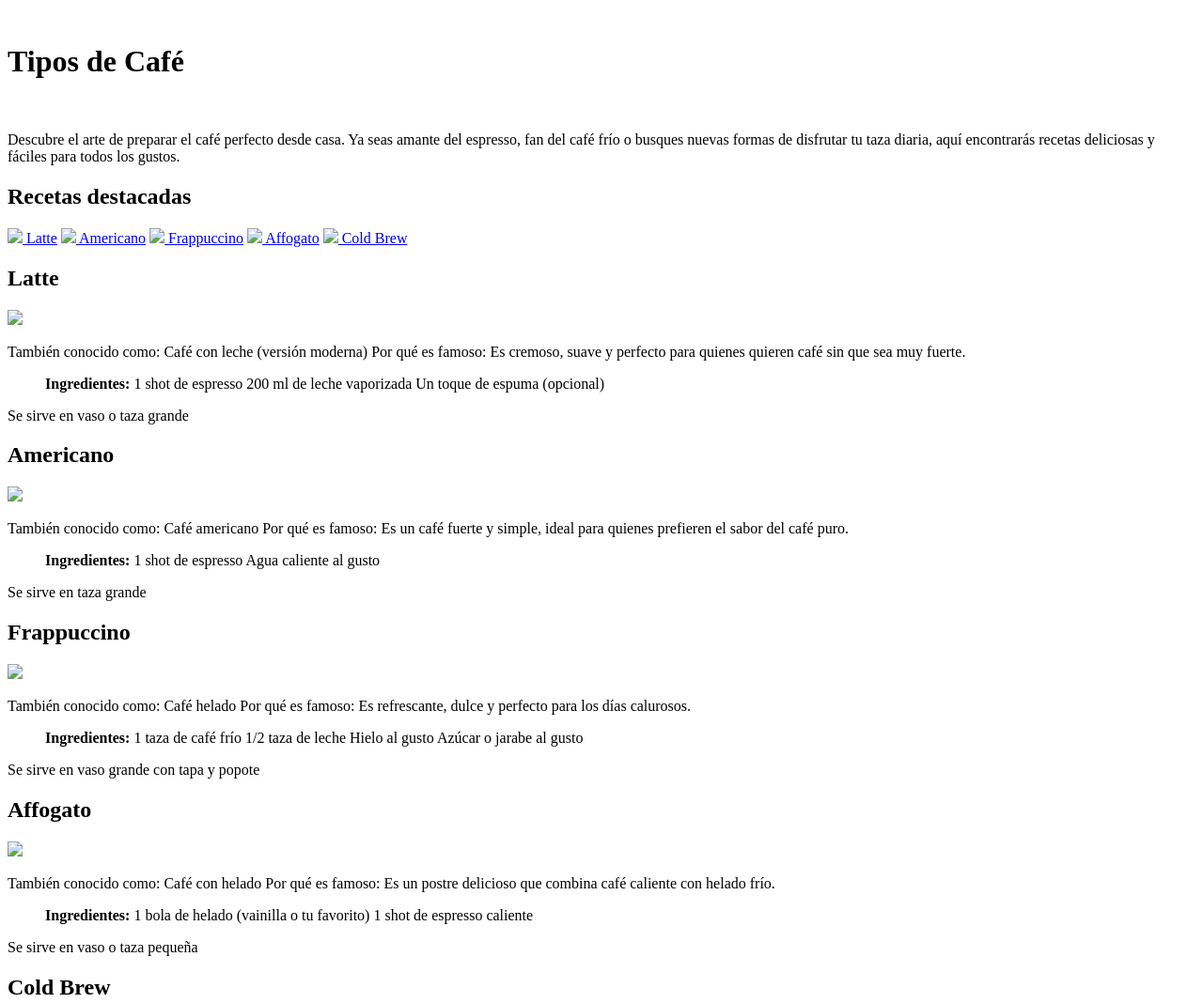
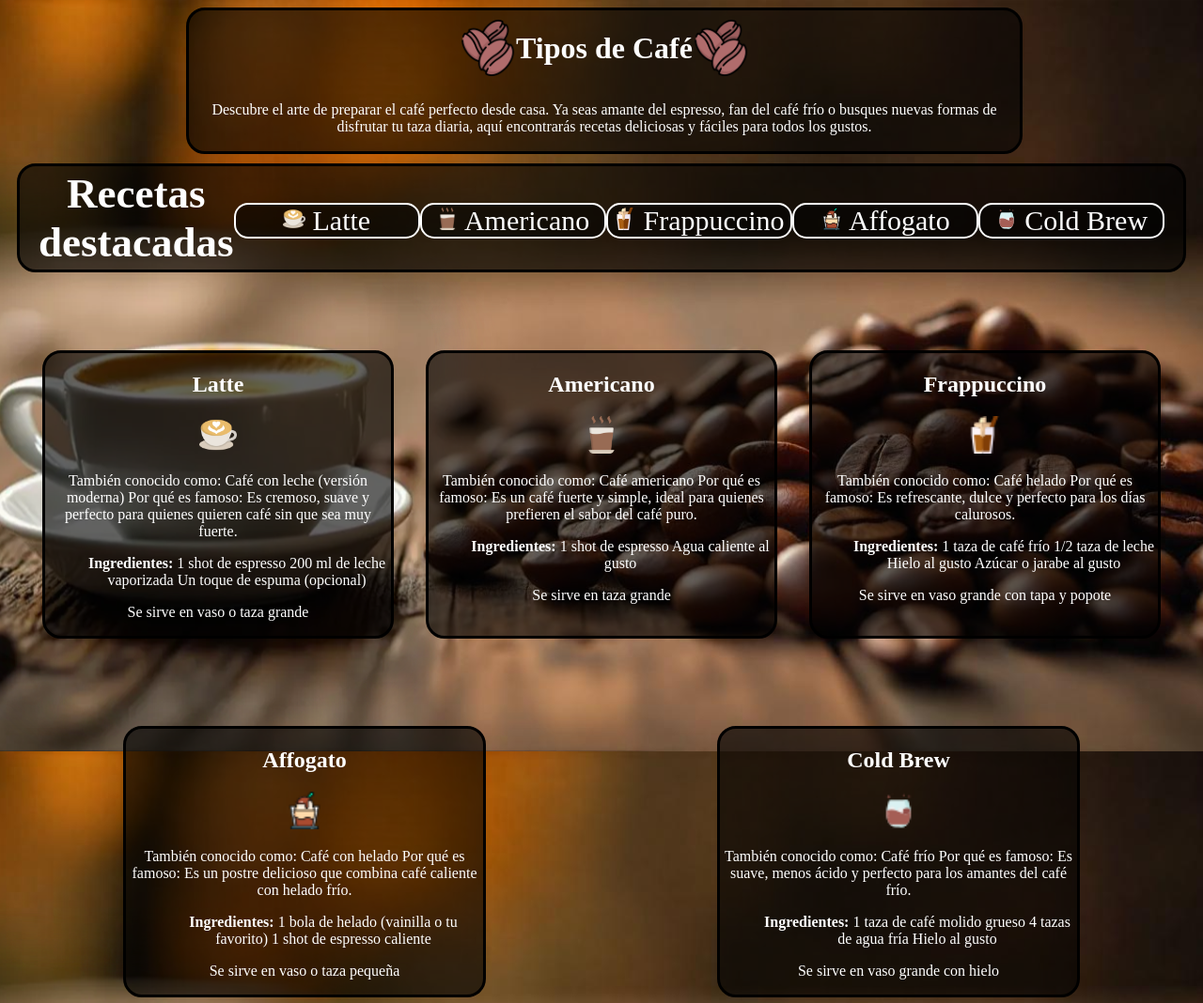
Before and after one commit to Jesus-Acosta1/clasegithub, a plain HTML site: page index.html in a window 1280 px wide. Shown: the top 1068 px of the page at 94% size. Drawn offline with Linux system fonts and the light colour scheme.

Commit message:
creacion de estilos y añadidos de imagenes

```diff
--- a/index.html
+++ b/index.html
@@ -4,7 +4,8 @@
 <head>
     <meta charset="UTF-8">
     <meta name="viewport" content="width=device-width, initial-scale=1.0">
-    <title>Document</title>
+    <title>tips con cafe</title>
+    <link rel="stylesheet" href="style.css">
 </head>
 
 <body>
--- /dev/null
+++ b/style.css
@@ -0,0 +1,97 @@
+
+body{
+
+    color: white;
+    font-family:'Times New Roman', Times, serif;
+    background-image: url(../Imagenes/fondo-cafe-latte1.png);
+    background-position: center;
+    background-size: cover;
+    background-attachment: fixed;
+}
+.cabecera{
+    display: flex;
+    flex-wrap: wrap;
+    align-items: center;
+    justify-content: center;
+    background-color: rgba(0, 0, 0, 0.607);
+    width: 70%;
+    height: 150px;
+    margin-right: 15%;
+    margin-left: 15%;
+    color: white;
+    border: solid 3px black;
+    border-radius: 20px;
+    text-align: center;
+}
+.barra{
+    display: flex;
+    align-items: center;
+    justify-content:left;
+    text-align: center;
+    background-color: rgba(0, 0, 0, 0.607);
+    color: white;
+    height: 70px;
+    font-size: 30px;
+    padding: 20px;
+    margin: 10px;
+    border: solid 3px black;
+    border-radius: 20px;
+}
+
+.container{
+    display: flex;
+    flex-wrap: wrap;
+    color: white;
+    width: 100%;
+    border-radius: 20px;
+
+
+}
+.nivel-1{
+    display: flex;
+    justify-content: center;
+    text-align: center;
+    margin: 50px auto;
+    padding: 20px;
+
+}
+
+
+a{ background-color: rgba(0, 0, 0, 0.545);
+    color: white;
+    margin-left: auto;
+    margin-right: 5px auto;
+    margin-top: 5px;
+    height: auto;
+    width: 100%;
+    border : solid rgb(255, 255, 255) 2px;
+    border-radius: 15px;
+    text-align: center;
+    border-style: solid ;
+    text-decoration: none;
+}
+
+
+.box1, .box2, .box3{
+    width: 30%;
+    border: solid 3px black;
+    border-radius: 20px;
+    margin: 3px auto;
+    background-color: rgba(0, 0, 0, 0.607);
+}
+
+
+.nivel-2{
+    display: flex;
+    justify-content: center;
+    text-align: center;
+
+}
+
+.box4, .box5{
+    width: 30%;
+    border-radius: 20px;
+    border: solid 3px black;
+    margin: 20px auto;
+    background-color: rgba(0, 0, 0, 0.607);
+}
```
Also changed, not shown: imagenes/Cafe-1.jpeg (added), imagenes/Mostrador.jpg (added), imagenes/Mostrador2.jpg (added), imagenes/Taza-coffe.jpg (added), imagenes/Tipos-de-cafe.jpg (added), imagenes/Tipos-de-cafe2.jpg (added), imagenes/affogato-art.png (added), imagenes/americano-art.png (added), imagenes/cold-brew-art.png (added), imagenes/fondo-cafe-latte1.png (added), imagenes/frappuccino-art.png (added), imagenes/granos-cafe-fondo.jpeg (added), imagenes/granos-de-cafe.png (added), imagenes/latte-art.png (added).
